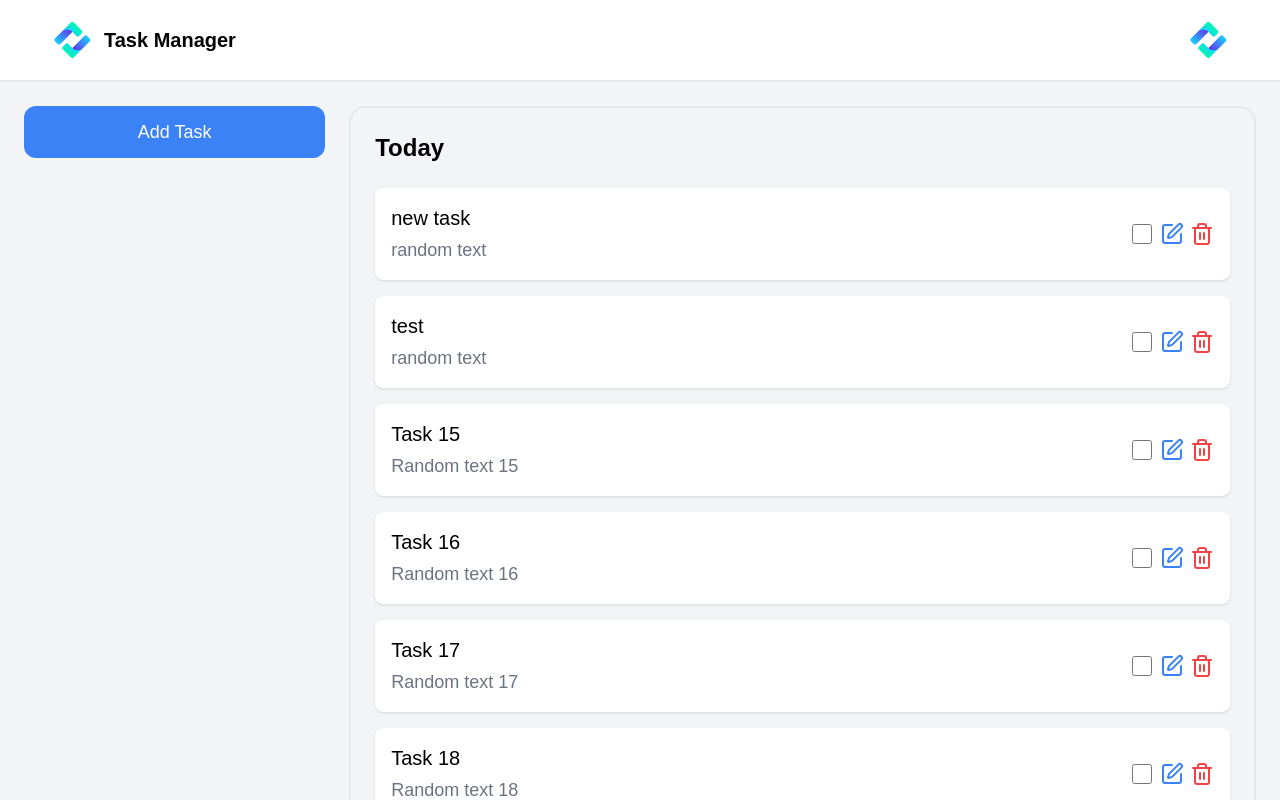
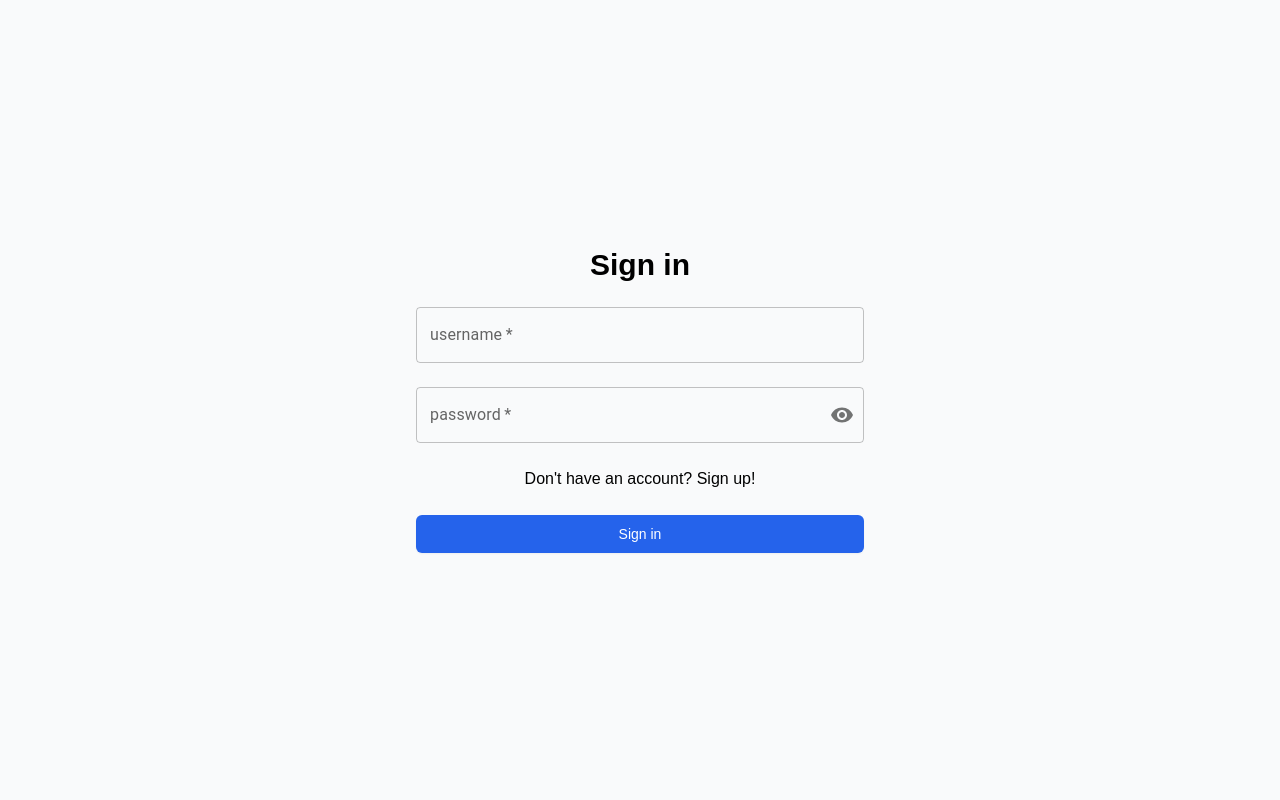
Before and after one commit to tamim-01/Todo-FrontEnd, a React (Create React App) app: page / in a window 1280 px wide. Shown: the top 800 px of the page. Built offline with nearby package versions, Linux system fonts and the light colour scheme.

Commit message:
Added the routes required by use nav

```diff
--- a/src/App.js
+++ b/src/App.js
@@ -1,10 +1,21 @@
-import TaskTracker from "./pages/Add-TaskPage.jsx";
+import Addtask from "./pages/Add-TaskPage.jsx";
 import TaskManager from "./pages/TaskManager.jsx";
 import { SigninPage } from "./pages/signin.jsx";
 import { SignupPage } from "./pages/signup.jsx";
+import Edittask from "./pages/Edit-TaskPage.jsx";
+import { BrowserRouter as Router, Routes, Route } from "react-router-dom";
 
 function App() {
-  return <TaskManager />;
+  return (
+    <Router>
+      <Routes>
+        <Route path="/" element={<SigninPage />} />
+        <Route path="/taskmanager" element={<TaskManager />} />
+        <Route path="/Addtaskpage" element={<Addtask />} />
+        <Route path="/Edittask" element={<Edittask />} />
+      </Routes>
+    </Router>
+  );
 }
 
 export default App;
```
